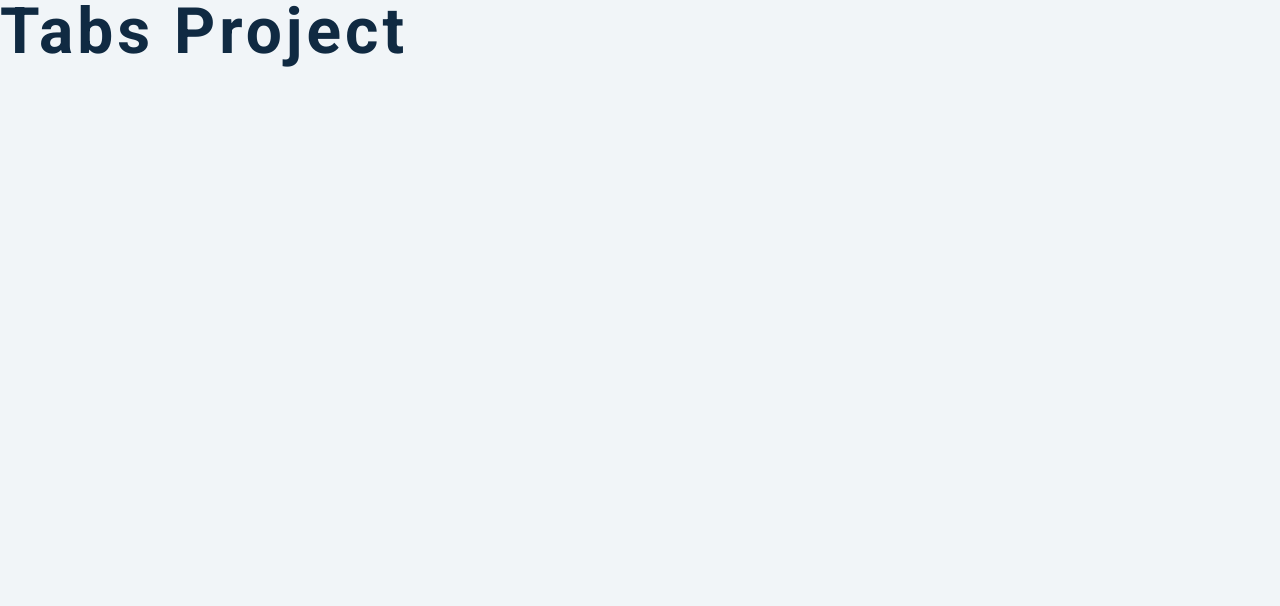
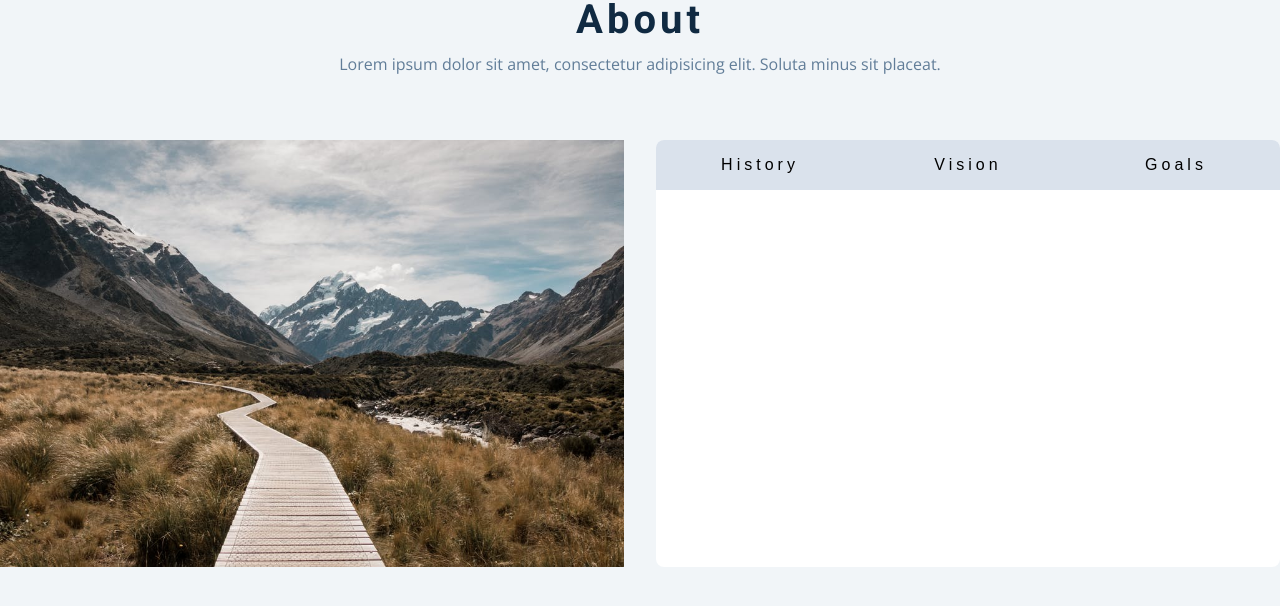
Before and after one commit to StuartCox3107/tabsproject, a plain HTML site: page index.html in a window 1280 px wide. Drawn offline with nearby package versions, Linux system fonts and the light colour scheme.

Commit message:
image and base code added

```diff
--- a/index.html
+++ b/index.html
@@ -10,7 +10,24 @@
     <link rel="stylesheet" href="styles.css" />
   </head>
   <body>
-    <h1>tabs project</h1>
+    <section>
+      <div class="title">
+        <h2>About</h2>
+        <p>Lorem ipsum dolor sit amet, consectetur adipisicing elit. Soluta minus sit placeat.</p>
+      </div>
+      <div class="about-center sectio-center">
+        <article about-img>
+          <img src="hero-bcg.jpeg" alt="">
+        </article>
+        <article class="about">
+          <div class="btn-container">
+            <button class="tab-btn" data-id="history">history</button>
+            <button class="tab-btn" data-id="vision">vision</button>
+            <button class="tab-btn" data-id="goals">goals</button>
+          </div>
+        </article>
+      </div>
+    </section>
     <!-- javascript -->
     <script src="app.js"></script>
   </body>
```
